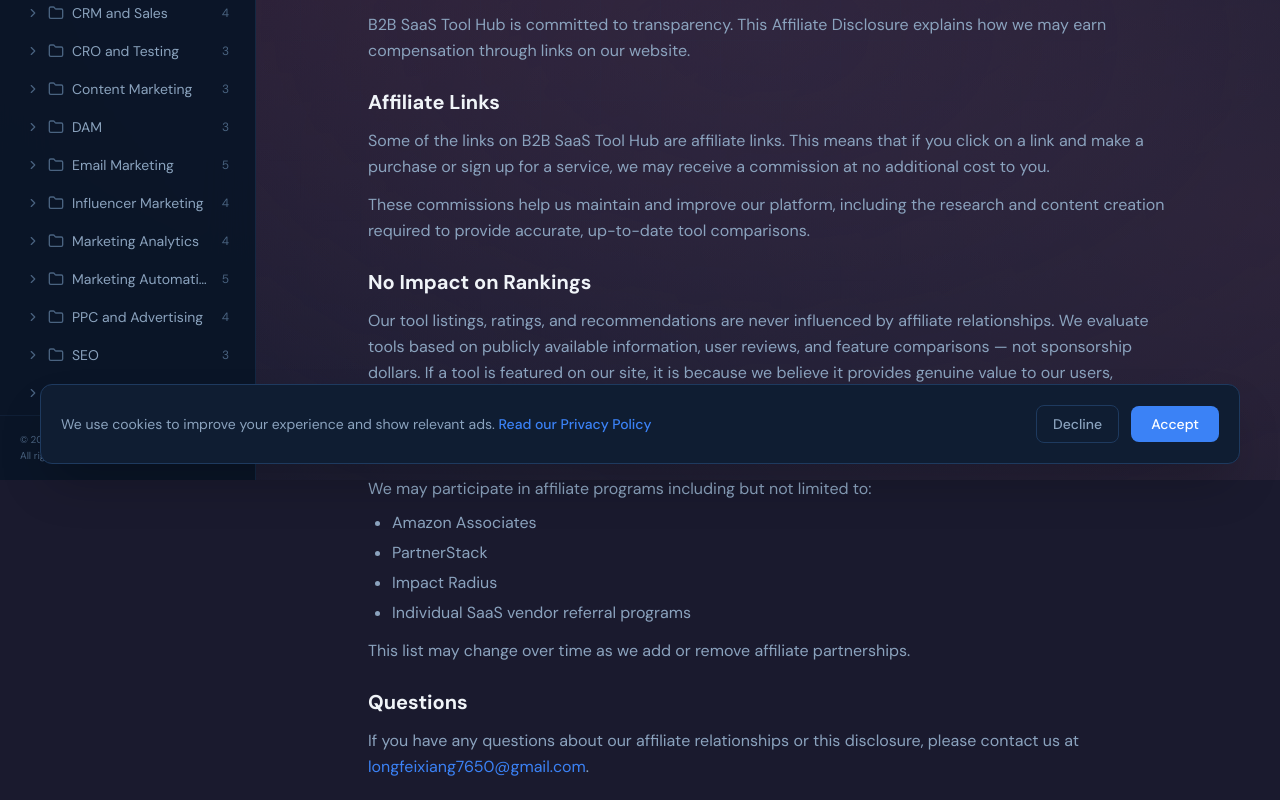
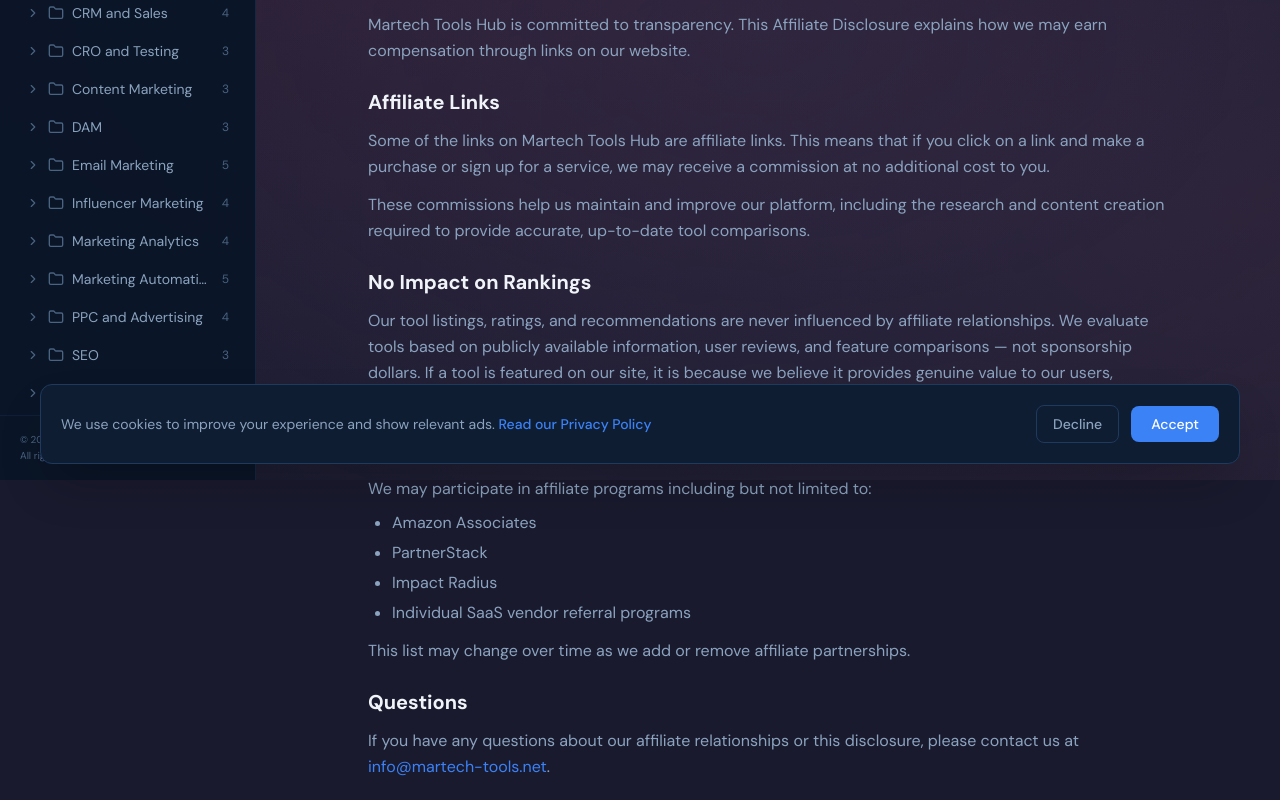
Before and after one commit to edi-tech-tools/martech-tool-hub, a Next.js app: page /disclosure in a window 1280 px wide. Shown: the part 320-1120 px from the top of the page. Built offline with nearby package versions, Linux system fonts and the light colour scheme; a web font is replaced by a local one.

Commit message:
fix: disclosure page - replace personal gmail with domain email + fix brand contamination

```diff
--- a/app/disclosure/page.tsx
+++ b/app/disclosure/page.tsx
@@ -1,9 +1,9 @@
 import type { Metadata } from "next";
 
 export const metadata: Metadata = {
-  title: "Affiliate Disclosure — B2B SaaS Tool Hub",
+  title: "Affiliate Disclosure — Martech Tools Hub",
   description:
-    "B2B SaaS Tool Hub's affiliate disclosure policy. Learn how we may earn commissions through partner links on our site.",
+    "Martech Tools Hub's affiliate disclosure policy. Learn how we may earn commissions through partner links on our site.",
 };
 
 export default function DisclosurePage() {
@@ -27,7 +27,7 @@
           <section>
             <h2 className="text-xl font-bold text-[#F0F4F8] mb-3">Transparency First</h2>
             <p>
-              B2B SaaS Tool Hub is committed to transparency. This Affiliate Disclosure
+              Martech Tools Hub is committed to transparency. This Affiliate Disclosure
               explains how we may earn compensation through links on our website.
             </p>
           </section>
@@ -35,7 +35,7 @@
           <section>
             <h2 className="text-xl font-bold text-[#F0F4F8] mb-3">Affiliate Links</h2>
             <p>
-              Some of the links on B2B SaaS Tool Hub are affiliate links. This means that
+              Some of the links on Martech Tools Hub are affiliate links. This means that
               if you click on a link and make a purchase or sign up for a service, we may
               receive a commission at no additional cost to you.
             </p>
@@ -78,8 +78,8 @@
             <p>
               If you have any questions about our affiliate relationships or this
               disclosure, please contact us at{" "}
-              <a href="mailto:longfeixiang7650@gmail.com" className="text-[#3B82F6] hover:underline">
-                longfeixiang7650@gmail.com
+              <a href="mailto:info@martech-tools.net" className="text-[#3B82F6] hover:underline">
+                info@martech-tools.net
               </a>
               .
             </p>
```
